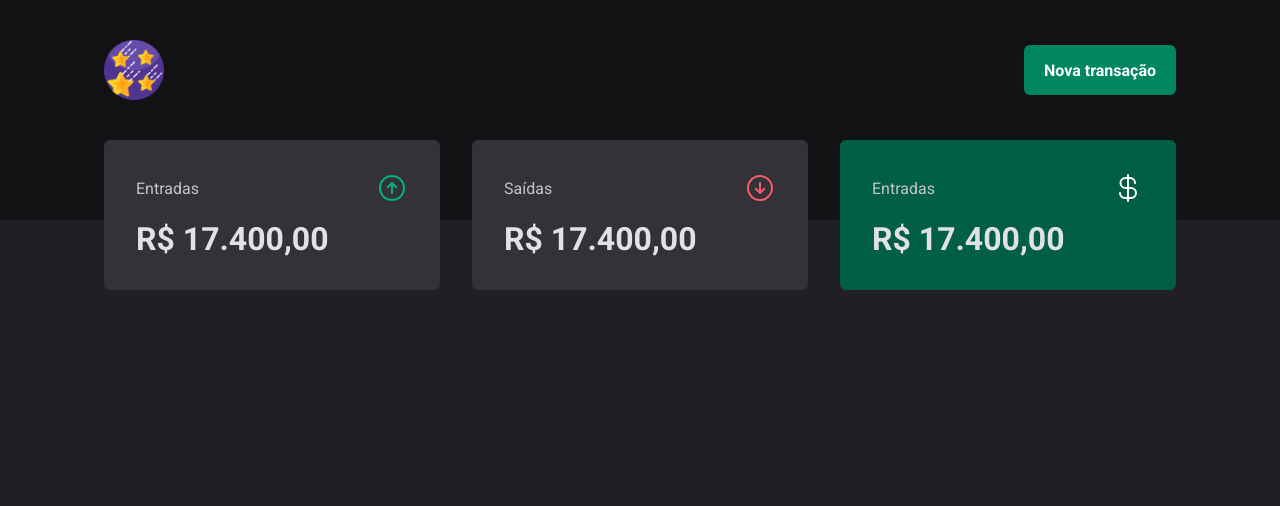
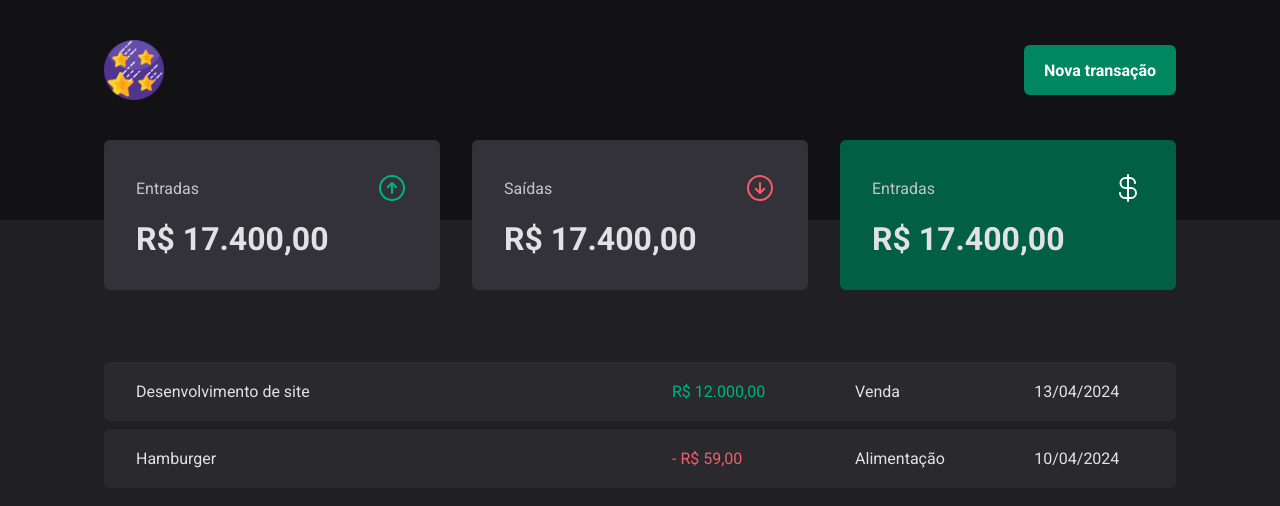
Before and after one commit to Isaacvf-dev/dt-money, a React (Vite) app: page / in a window 1280 px wide. Shown: the top 506 px of the page. Built offline with nearby package versions, Linux system fonts and the light colour scheme.

Commit message:
Added Transactions Table

```diff
--- a/src/pages/transactions/index.tsx
+++ b/src/pages/transactions/index.tsx
@@ -1,11 +1,40 @@
 import { Header } from "../../components/Header";
 import Summary from "../../components/Summary";
+import { PriceHighlight, TransactionsContainer, TransactionsTable } from "./styles";
 
 export function Transactions() {
   return (
     <div>
       <Header />
       <Summary />
+
+      <TransactionsContainer>
+        <TransactionsTable>
+          <tbody>
+            <tr>
+              <td width="50%">Desenvolvimento de site</td>
+              <td>
+                <PriceHighlight variant="income">
+                  R$ 12.000,00
+                </PriceHighlight>
+              </td>
+              <td>Venda</td>
+              <td>13/04/2024</td>
+            </tr>
+            <tr>
+              <td width="50%">Hamburger</td>
+
+              <td>
+                <PriceHighlight variant="outcome">
+                  - R$ 59,00
+                </PriceHighlight>
+              </td>
+              <td>Alimentação</td>
+              <td>10/04/2024</td>
+            </tr>
+          </tbody>
+        </TransactionsTable>
+      </TransactionsContainer>
     </div>
-  )
+  );
 }
--- a/src/pages/transactions/styles.ts
+++ b/src/pages/transactions/styles.ts
@@ -0,0 +1,37 @@
+import styled from "styled-components";
+
+export const TransactionsContainer = styled.main`
+  width: 100%;
+  max-width: 1120px;
+  margin: 4rem auto 0;
+  padding: 0 1.5rem;
+`
+
+export const TransactionsTable = styled.table`
+  width: 100%;
+  border-collapse: separate;
+  border-spacing: 0 0.5rem;
+  /*margin-top: 1.5rem; */
+
+  td {
+    padding: 1.25rem 2rem;
+    background: ${props => props.theme["gray-700"]};
+
+    &:first-child {
+      border-top-left-radius: 6px;
+      border-bottom-left-radius: 6px;
+    }
+
+    &:last-child {
+      border-top-right-radius: 6px;
+      border-bottom-right-radius: 6px;
+    }
+  }
+`
+interface PriceHighlightProps {
+  variant: 'income' | 'outcome';
+}
+
+export const PriceHighlight = styled.span<PriceHighlightProps>`
+  color: ${props => props.variant === 'income' ? props.theme["green-300"] : props.theme["red-300"]};
+`
```
